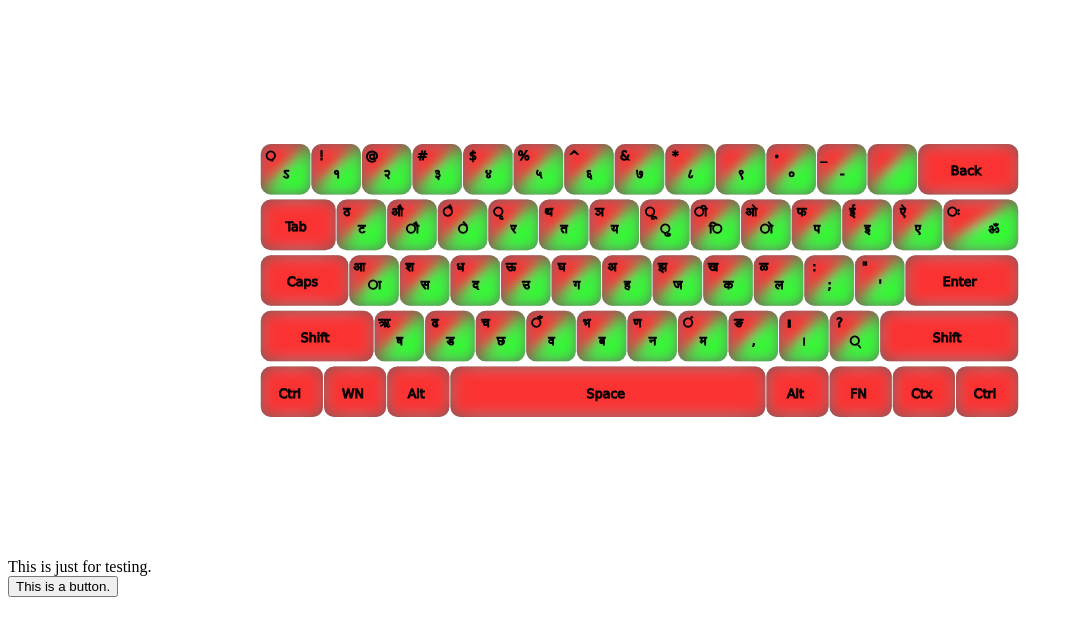
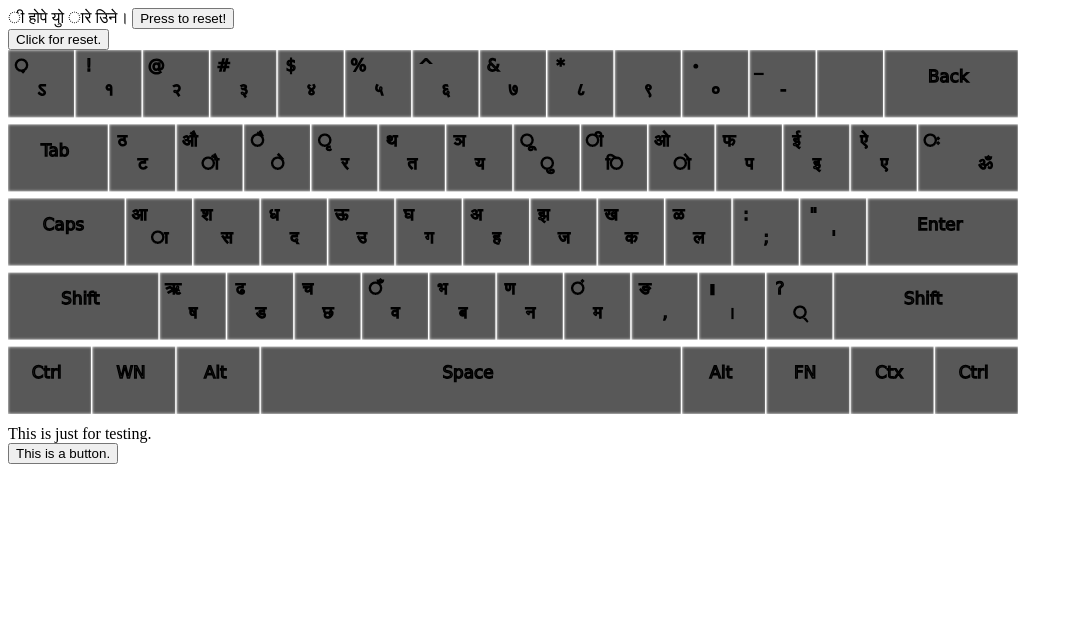
Before and after one commit to Abhipro779/Type, a SvelteKit app: page / in a window 1280 px wide. Shown: the top 636 px of the page, without its empty margins (0-1074 px from the left). Built offline with nearby package versions, Linux system fonts and the light colour scheme.

Commit message:
Additional alternative.

```diff
--- a/src/routes/+page.svelte
+++ b/src/routes/+page.svelte
@@ -2,12 +2,14 @@
 import {onMount} from "svelte";
 import {keylist} from "./stores.js";
 import Keyboard from "./keyboard.svelte";
+	import Header from "./Header.svelte";
 /**
 	 * @type {Key}
 	 */
 let obj;
 let val=true;
 </script>
+<Header/>
 <Keyboard/>
 <div>This is just for testing.</div>
 <button on:click={()=>{val=!val;obj.changecolor(val)}}>This is a button.</button>
--- /dev/null
+++ b/src/routes/Header.svelte
@@ -0,0 +1,16 @@
+<script>
+    import {displaytext,reset} from "./stores.js";
+    let maindata;
+    $:{maindata=[];
+        for(let i=0;i<$displaytext.length;i++){
+            maindata.push({
+                value:$displaytext[i],
+                ref:null
+            })
+        }
+    }
+</script>
+<div>
+    {#each maindata as data ,i}<span>{data.value}</span>{/each}
+    <button on:click={()=>console.log("clicked")}>Press to reset!</button>
+</div>
--- a/src/routes/Keyboard.svelte
+++ b/src/routes/Keyboard.svelte
@@ -1,15 +1,11 @@
 <script>
     import {onMount} from "svelte";
-import {keylist,keysize,keyscount,NonCap,Cap} from "./stores.js";
+import {keylist,keysize,keyscount,NonCap,Cap,reset} from "./stores.js";
 import Key from "./key.svelte";
 let keydata=[];
-let mode=false;
+let mode=true;
 let height;
 let width=10;
-let parentwidth=10;
-let parentelement=this;
-let childelement=10;
-$:scale=0.6*parentwidth/width;
 onMount(()=>{
     let keyscounter=0;
     let x_count=0;
@@ -43,21 +39,19 @@ onMount(()=>{
     keydata[56].values=['Space'];
     width=keydata[keydata.length-1]['position']['x']+basesize*$keysize[keydata.length-1];
     height=keydata[keydata.length-1]['position']['y']+basesize+10;
-    parentwidth=parentelement.offsetWidth;
+
 });
 </script>
 
-<svelte:window on:resize={()=>{
-    parentwidth=parentelement.offsetWidth;
-}}/>
 
+<button on:click={reset}>Click for reset.</button>
 
-<div class="flexed"  bind:this={parentelement}>
-    <div class="inside" style="height:{height}px;width:{width}px;transform-origin:center center;transform:scale({scale});" bind:this={childelement}>
+<div class="flexed"  >
+    <svg style="aspect-ratio:{width/height};width:80%" viewBox="0 0 {width} {height}">
 {#each keydata as key}
 <Key size={key.size} mode={mode} position={key.position} values={key.values} greenscale={key.greenscale} bind:this={key.refs} />
 {/each}
-</div>
+    </svg>
 </div>
 <style>
     div{position:relative;
--- a/src/routes/key.svelte
+++ b/src/routes/key.svelte
@@ -23,12 +23,14 @@
 
 </script>
 
-<svg class={color}  style="left:{position.x};top:{position.y}" height={size.height} width={size.width-2}>
+<svg   x={position.x} y={position.y} height={size.height} width={size.width-2}>
 {#if mode}
 {#if values.length==2}
+<rect height={size.height} width={size.width} class={color} />
 <text x=20px y=25px text-anchor="middle" alignment-baseline="middle">{values[0]}</text>
 <text x={size.width-50} y={size.height-40} text-anchor="middle" alignment-baseline="middle">{values[1]}</text>
 {:else}
+<rect height={size.height} width={size.width} class={color} />
 <text x={size.width/2-5} y={size.height/2-10} text-anchor="middle" alignment-baseline="middle">{values[0]}</text>
 {/if}
 {:else}
@@ -48,17 +50,17 @@
     svg{
         border-radius: 20px;
         fill:blue;
-        box-shadow: inset 0px 0px 50px 20px #585858;
+        fill: #585858;
         position:absolute;
     }
 .normal{
-    box-shadow: #585858;
+    fill: #585858;
 }
 .cor{
-    box-shadow: inset 0px 0px 50px 20px #163106;
+    fill: #163106;
 }
 .wro{
-    box-shadow:inset 0px 0px 50px 20px #701a1a;
+    fill: #701a1a;
 }
 text{
     fill:rgba(21, 22, 21, 0.637);
@@ -69,7 +71,10 @@ text{
     stroke-width: 2px;
 
 }
-polygon,rect{
+polygon{
     filter:blur(15px);
 }
+rect{
+    filter:blur(2px);
+}
 </style>
--- a/src/routes/stores.js
+++ b/src/routes/stores.js
@@ -1,6 +1,38 @@
-import {writable,readable} from "svelte/store";
+import {writable,readable,get} from "svelte/store";
 export const keylist=readable(['Backquote', 'Digit1', 'Digit2', 'Digit3', 'Digit4', 'Digit5', 'Digit6', 'Digit7', 'Digit8', 'Digit9', 'Digit0', 'Minus', 'Equal', 'Backspace', 'Tab', 'KeyQ', 'KeyW', 'KeyE', 'KeyR', 'KeyT', 'KeyY', 'KeyU', 'KeyI', 'KeyO', 'KeyP', 'BracketLeft', 'BracketRight', 'Backslash', 'CapsLock', 'KeyA', 'KeyS', 'KeyD', 'KeyF', 'KeyG', 'KeyH', 'KeyJ', 'KeyK', 'KeyL', 'Semicolon', 'Quote', 'Enter', 'ShiftLeft', 'KeyZ', 'KeyX', 'KeyC', 'KeyV', 'KeyB', 'KeyN', 'KeyM', 'Comma', 'Period', 'Slash', 'ShiftRight', 'ControlLeft', 'None' ,'AltLeft', 'Space', 'AltRight','None' ,'ContextMenu', 'ControlRight']);
 export const keysize=readable([1, 1, 1, 1, 1, 1, 1, 1, 1, 1, 1, 1, 1, 2, 1.5, 1, 1, 1, 1, 1, 1, 1, 1, 1, 1, 1, 1, 1.5, 1.75, 1, 1, 1, 1, 1, 1, 1, 1, 1, 1, 1, 2.25, 2.25, 1, 1, 1, 1, 1, 1, 1, 1, 1, 1, 2.75, 1.25, 1.25, 1.25, 6.25, 1.25, 1.25, 1.25, 1.25]);
 export const keyscount=readable([14,28,41,53,61]);
 export const NonCap=readable(['ऽ', '१', '२', '३', '४', '५', '६', '७', '८', '९', '०', '-', '',"Back","Tab", 'ट', 'ौ', 'े', 'र', 'त', 'य', 'ु', 'ि', 'ो', 'प', 'इ', 'ए', 'ॐ',"Caps", 'ा', 'स', 'द', 'उ', 'ग', 'ह', 'ज', 'क', 'ल', ';', "'","Enter","Shift", 'ष', 'ड', 'छ', 'व', 'ब', 'न', 'म', ',' ,'।', '्',"Shift","Ctrl","WN","Alt"," ","Alt","FN","Ctx","Ctrl"]);
 export const Cap=readable(['़', '!', '@', '#', '$', '%', '^', '&', '*', '', '॰', '॒', '',"None","None", 'ठ', 'औ', 'ै', 'ृ', 'थ', 'ञ', 'ू', 'ी', 'ओ', 'फ', 'ई', 'ऐ', 'ः',"None", 'आ', 'श', 'ध', 'ऊ', 'घ', 'अ', 'झ', 'ख', 'ळ', ':', '"',"None","None", 'ऋ', 'ढ', 'च', 'ँ', 'भ', 'ण', 'ं', 'ङ', '॥', '?',"None","None","None","None","None","None","None","None","None"]);
+
+
+const maintexts=[
+    "ी होपे योु ारे उिने।",
+    "औहात िस योुर नामे?",
+    "माहेनदरानागार बाता कातहमानदु साममा।"
+]
+
+export const displaytext=writable(maintexts[0])
+export const counter=writable(0);
+
+
+export function reset(){
+displaytext.update((value)=>{
+return maintexts[Math.floor(Math.random()*maintexts.length)]
+});
+counter.set(0);
+console.log(`reset ran!${get(counter)}`);
+}
+
+export function updater(event){
+    const {code,shiftKey}=event;
+    let index=get(keylist).indexOf(code);
+    let value=(shiftKey ? get(Cap) : get(NonCap))[index];
+    let realvalue=get(displaytext)[get(counter)];
+    if(realvalue=value){
+        console.log("This is correct");
+    }
+    else{
+        console.log("This is false");
+    }
+}
```
